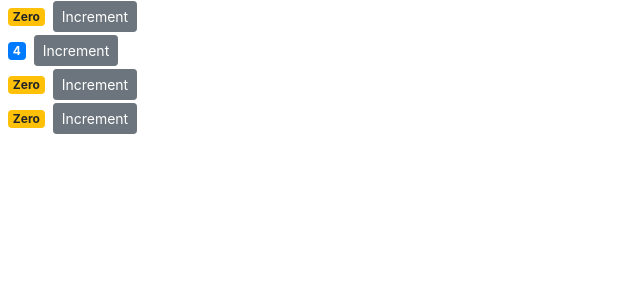
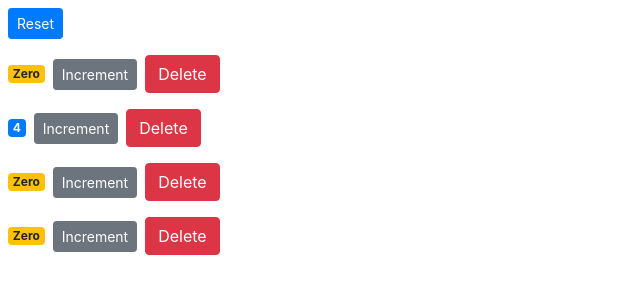
Before and after one commit to nomanaadma/Counter-App, a React (Create React App) app: page / in a window 1280 px wide. Shown: the top 300 px of the page, without its empty margins (0-640 px from the left). Built offline with nearby package versions, Linux system fonts and the light colour scheme.

Commit message:
Delete and Reset Method

```diff
--- a/src/components/counter.jsx
+++ b/src/components/counter.jsx
@@ -3,11 +3,11 @@
 class Counter extends Component {
 
     state = {
-        value: this.props.value,
+        value: this.props.counter.value,
     };
 
     handleIncrement = () => {
-        this.setState({ value: this.state.value+1 })
+        this.setState({ value: this.state.counter.value+1 })
     }
 
     render() {
@@ -15,6 +15,7 @@
             <div>
                 <span className={this.getBadgeClasses()}>{this.formatCount()}</span>
                 <button onClick={this.handleIncrement} className="btn btn-secondary btn-sm">Increment</button>
+                <button onClick={() => this.props.onDelete(this.props.counter.id)} className="btn btn-danger btn-small m-2">Delete</button>
             </div>
         );
     }
--- a/src/components/counters.jsx
+++ b/src/components/counters.jsx
@@ -1,5 +1,5 @@
-import React, { Component } from 'react';
-import Counter from './counter'
+import React, { Component } from "react";
+import Counter from "./counter";
 
 class Counters extends Component {
     state = {
@@ -7,17 +7,34 @@
             { id: 1, value: 0 },
             { id: 2, value: 4 },
             { id: 3, value: 0 },
-            { id: 4, value: 0 }
-        ]
+            { id: 4, value: 0 },
+        ],
+    };
+
+    handleDelete = counterId => {
+        const counters = this.state.counters.filter((c) => c.id !== counterId);
+        this.setState({ counters });
+    };
+
+    handleReset = () => {
+        const counters = this.state.counters.map((c) => {
+            c.value = 0;
+            return c;
+        });
+        this.setState({ counters });
     }
+
     render() {
         return (
             <div>
-                {
-                    this.state.counters.map(counter => (
-                        <Counter key={counter.id} value={counter.value} />
-                    ))
-                }
+                <button onClick={this.handleReset} className="btn btn-primary btn-sm m-2">Reset</button>
+                {this.state.counters.map((counter) => (
+                    <Counter
+                        key={counter.id}
+                        onDelete={this.handleDelete}
+                        counter={counter}
+                    />
+                ))}
             </div>
         );
     }
```
